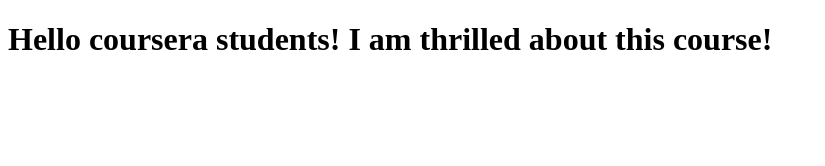
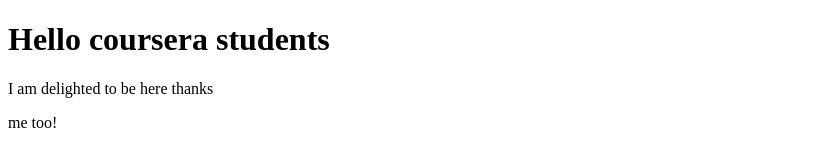
Before and after one commit to Jamesneo/coursera-angular, a plain HTML site: page index.html in a window 1280 px wide. Shown: the whole page, without its empty margins (0-825 px from the left). Drawn offline with Linux system fonts and the light colour scheme.

Commit message:
New version of file

```diff
--- a/index.html
+++ b/index.html
@@ -5,6 +5,8 @@
     <title>Hello Coursera</title>
   </head>
   <body>
-    <h1> Hello coursera students! I am thrilled about this course!</h1>
+    <h1> Hello coursera students</h1>
+    <p>I am delighted to be here thanks</p>
+    <p>me too!</p>
   </body>
 </html>
```
